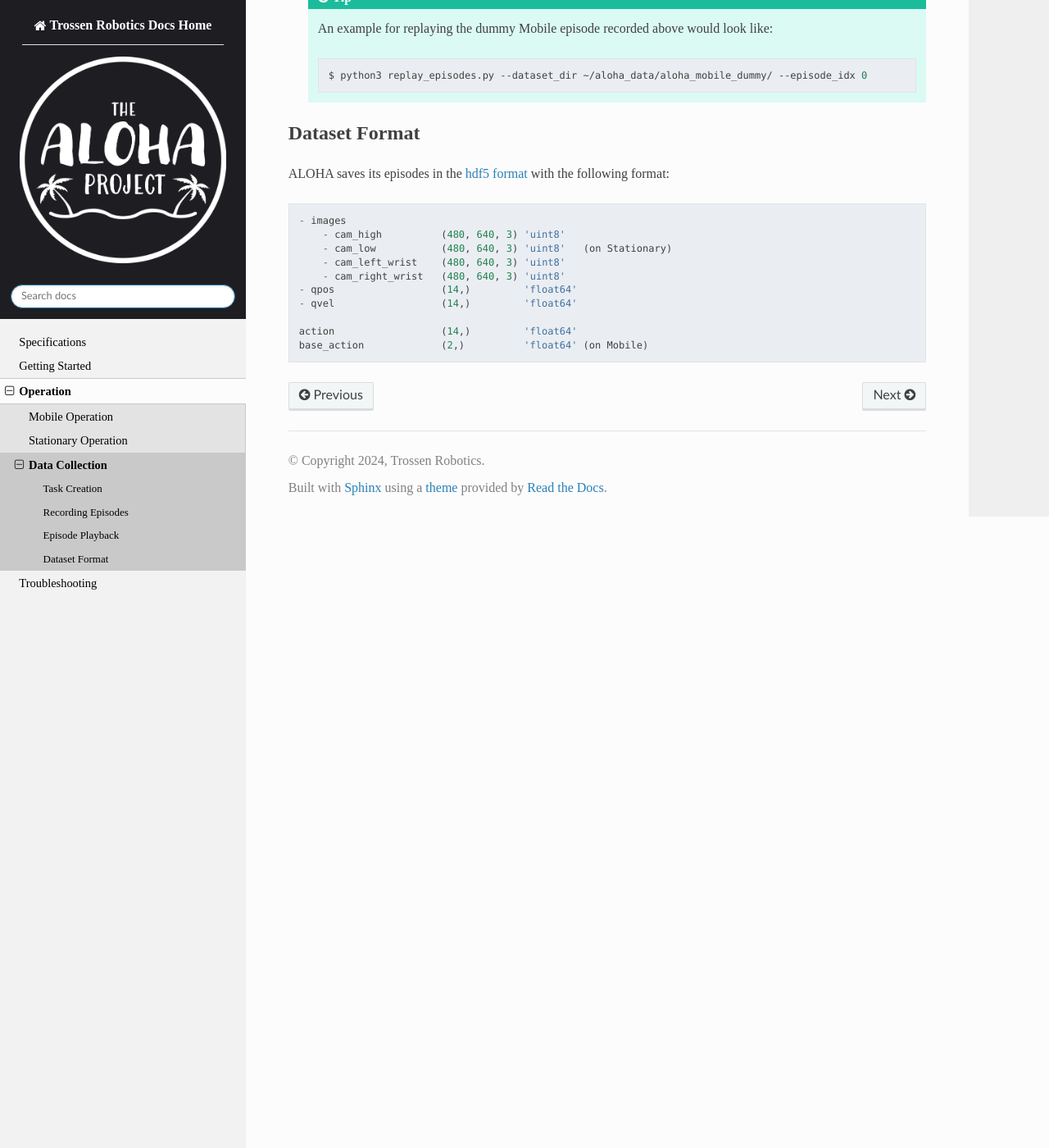
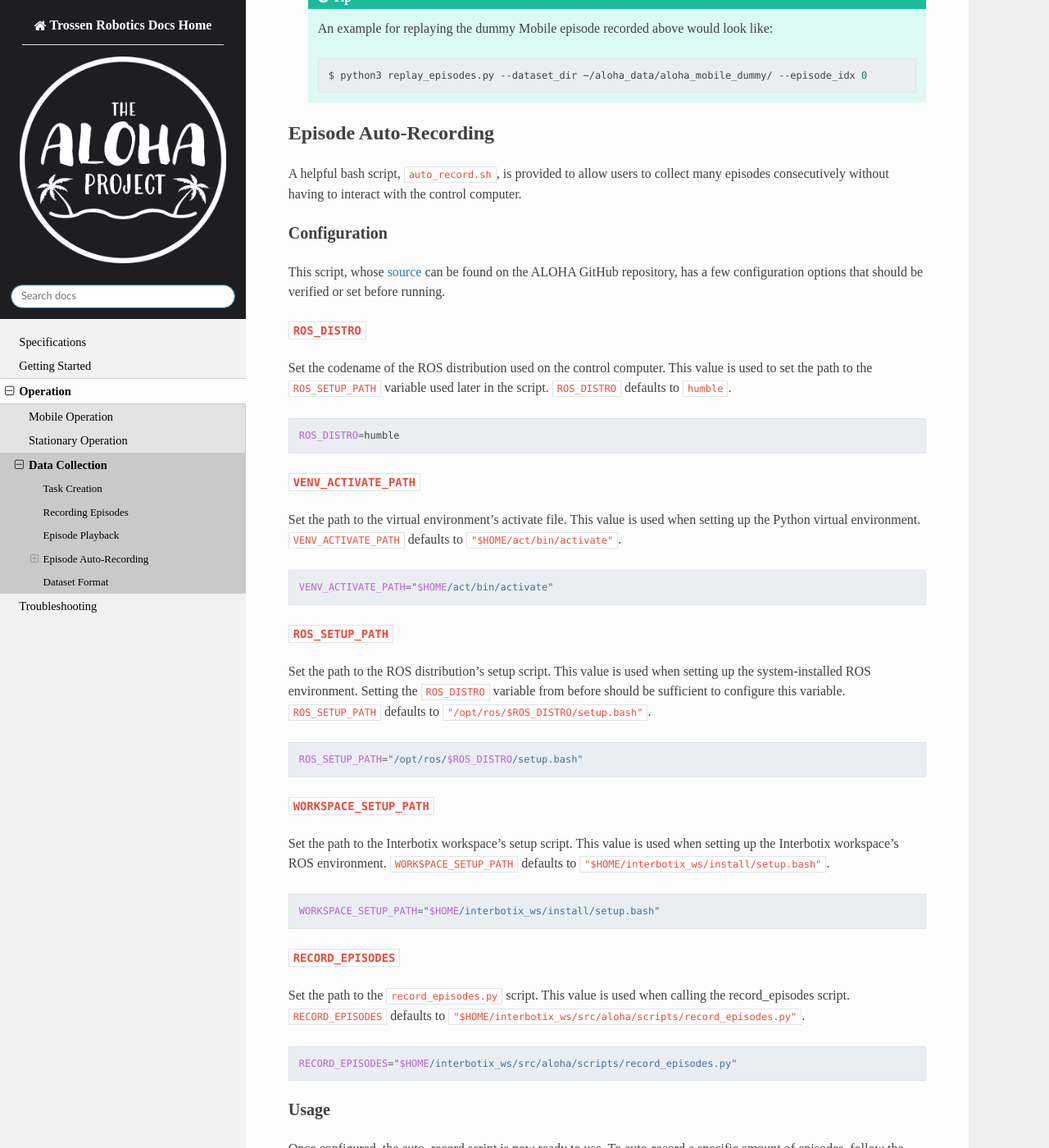
Before and after one commit to TrossenRobotics/aloha_docs, a Sphinx documentation site: the page built from docs/operation/data_collection.rst, in a window 1280 px wide and 1400 px high, scrolled down 1702 px. Shown: the whole window at 82% size. Built offline with Sphinx 7.4.7 and the Read the Docs theme 2.0.0, drawn with Linux system fonts in a browser that asks for light colours; some web fonts are replaced; some of the changed text lies outside the part shown.

Commit message:
Add auto_record usage

```diff
--- a/docs/operation/data_collection.rst
+++ b/docs/operation/data_collection.rst
@@ -91,6 +91,104 @@ To play back a previously-recorded episode, follow the steps below:
 
       $ python3 replay_episodes.py --dataset_dir ~/aloha_data/aloha_mobile_dummy/ --episode_idx 0
 
+Episode Auto-Recording
+======================
+
+A helpful bash script, ``auto_record.sh``, is provided to allow users to collect many episodes consecutively without having to interact with the control computer.
+
+Configuration
+-------------
+
+This script, whose `source`_ can be found on the ALOHA GitHub repository, has a few configuration options that should be verified or set before running.
+
+.. _`source`: https://github.com/Interbotix/aloha/blob/main/scripts/auto_record.sh
+
+``ROS_DISTRO``
+^^^^^^^^^^^^^^
+
+Set the codename of the ROS distribution used on the control computer.
+This value is used to set the path to the ``ROS_SETUP_PATH`` variable used later in the script.
+``ROS_DISTRO`` defaults to ``humble``.
+
+.. code-block:: bash
+
+  ROS_DISTRO=humble
+
+``VENV_ACTIVATE_PATH``
+^^^^^^^^^^^^^^^^^^^^^^
+
+Set the path to the virtual environment's activate file.
+This value is used when setting up the Python virtual environment.
+``VENV_ACTIVATE_PATH`` defaults to ``"$HOME/act/bin/activate"``.
+
+.. code-block:: bash
+
+  VENV_ACTIVATE_PATH="$HOME/act/bin/activate"
+
+``ROS_SETUP_PATH``
+^^^^^^^^^^^^^^^^^^
+
+Set the path to the ROS distribution's setup script.
+This value is used when setting up the system-installed ROS environment.
+Setting the ``ROS_DISTRO`` variable from before should be sufficient to configure this variable.
+``ROS_SETUP_PATH`` defaults to ``"/opt/ros/$ROS_DISTRO/setup.bash"``.
+
+.. code-block:: bash
+
+  ROS_SETUP_PATH="/opt/ros/$ROS_DISTRO/setup.bash"
+
+``WORKSPACE_SETUP_PATH``
+^^^^^^^^^^^^^^^^^^^^^^^^
+
+Set the path to the Interbotix workspace's setup script.
+This value is used when setting up the Interbotix workspace's ROS environment.
+``WORKSPACE_SETUP_PATH`` defaults to ``"$HOME/interbotix_ws/install/setup.bash"``.
+
+.. code-block:: bash
+
+  WORKSPACE_SETUP_PATH="$HOME/interbotix_ws/install/setup.bash"
+
+``RECORD_EPISODES``
+^^^^^^^^^^^^^^^^^^^
+
+Set the path to the ``record_episodes.py`` script.
+This value is used when calling the record_episodes script.
+``RECORD_EPISODES`` defaults to ``"$HOME/interbotix_ws/src/aloha/scripts/record_episodes.py"``.
+
+.. code-block:: bash
+
+  RECORD_EPISODES="$HOME/interbotix_ws/src/aloha/scripts/record_episodes.py"
+
+Usage
+-----
+
+Once configured, the auto_record script is now ready to use. To auto-record a specific amount of episodes, follow the steps below:
+
+#.  Bring up the ALOHA control stack according to your platform
+
+    * Stationary: :ref:`operation/stationary:Running ALOHA Bringup`
+    * Mobile: :ref:`operation/mobile:Running ALOHA Bringup`
+
+#.  In a new terminal, navigate to the directory storing the auto_record script and run the command below:
+
+    .. code-block::
+
+      $ auto_record.sh <task_name> <num_episodes>
+
+    .. tip::
+
+      An example for auto-recording 50 episodes of the dummy Mobile ALOHA task would look like:
+
+      .. code-block:: bash
+
+        $ auto_record.sh aloha_mobile_dummy 50
+
+    The auto_record script will then call the record_episodes Python script the specified number of times.
+
+    .. note::
+
+      If episodes of the specified task already exist, episode indices will be automatically calculated as one greater than the number of tasks in the episode save directory.
+
 Dataset Format
 ==============
 
```
